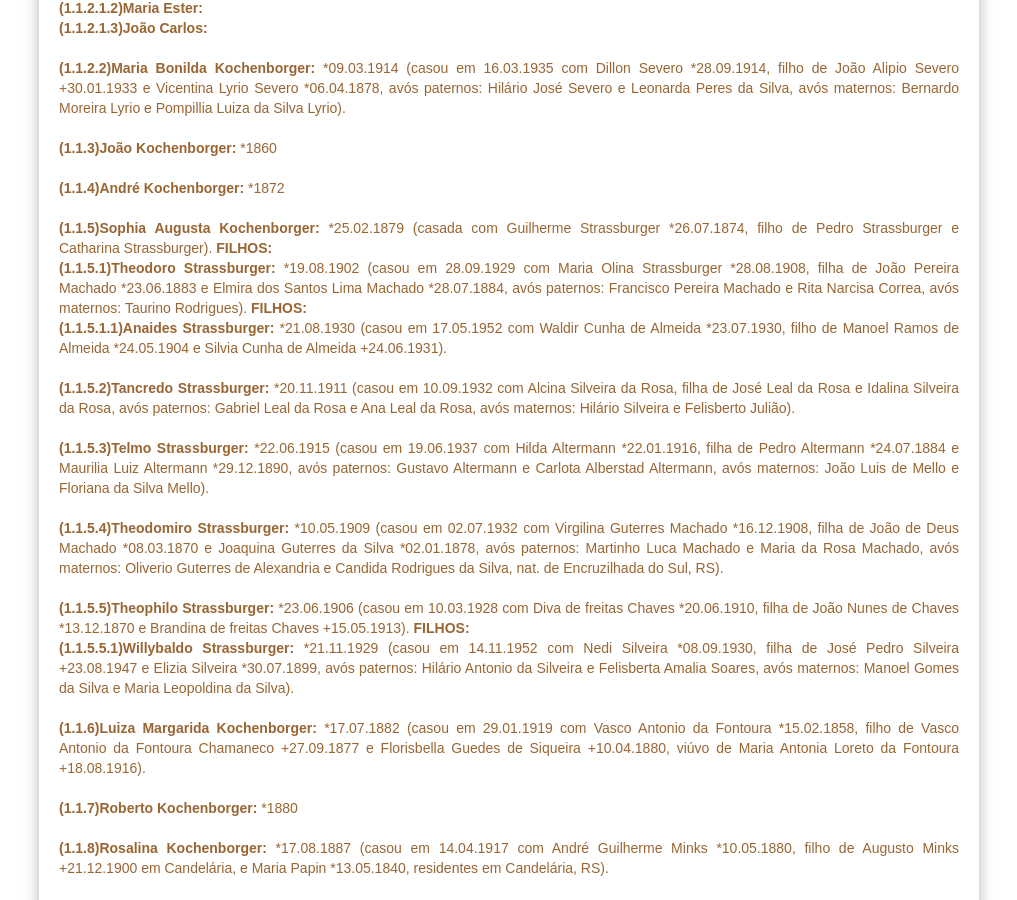
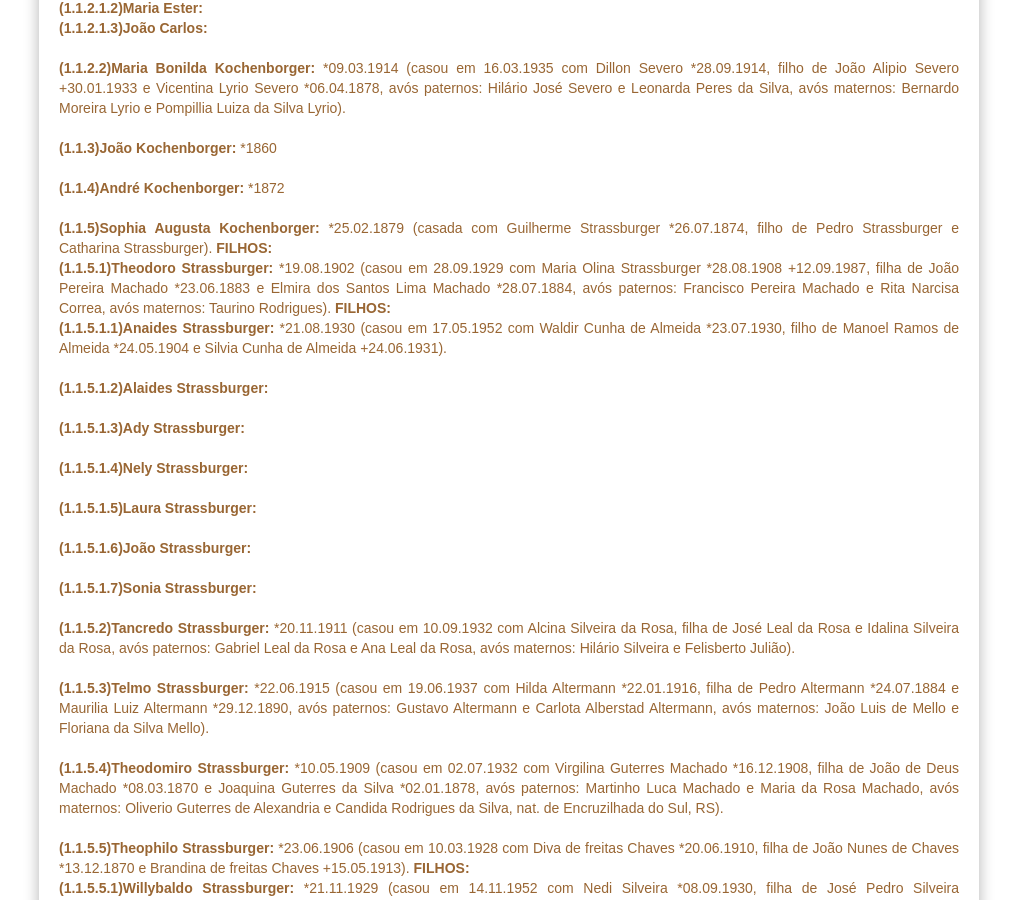
Before and after one commit to claudiovargas1955/claudiovargas1955.github.io, a Jekyll site: the page built from _pages/familia-kochenborger.html, in a window 1280 px wide and 900 px high, scrolled down 2255 px. Shown: the whole window, without its empty margins (131-1148 px from the left). Built offline with Jekyll 4.4.1, drawn with Linux system fonts in a browser that asks for light colours; some web fonts are replaced.

Commit message:
Update familia-kochenborger.html

```diff
--- a/_pages/familia-kochenborger.html
+++ b/_pages/familia-kochenborger.html
@@ -204,13 +204,19 @@ Oliveira e Idalina Soares Leal *1850 +03.09.1934). <b>FILHOS: </b><br>
 
 <b>(1.1.5)Sophia Augusta Kochenborger: </b>*25.02.1879 (casada com Guilherme Strassburger *26.07.1874, filho de Pedro Strassburger e
 Catharina Strassburger). <b>FILHOS: </b><br>
-  <b>(1.1.5.1)Theodoro Strassburger: </b>*19.08.1902 (casou em 28.09.1929 com Maria Olina Strassburger *28.08.1908, filha de João
-  Pereira Machado *23.06.1883 e Elmira dos Santos Lima Machado *28.07.1884, avós paternos: Francisco Pereira Machado e Rita Narcisa
+  <b>(1.1.5.1)Theodoro Strassburger: </b>*19.08.1902 (casou em 28.09.1929 com Maria Olina Strassburger *28.08.1908 +12.09.1987, filha de
+  João Pereira Machado *23.06.1883 e Elmira dos Santos Lima Machado *28.07.1884, avós paternos: Francisco Pereira Machado e Rita Narcisa
   Correa, avós maternos: Taurino Rodrigues). <b>FILHOS: </b><br>
     <b>(1.1.5.1.1)Anaides Strassburger: </b>*21.08.1930 (casou em 17.05.1952 com Waldir Cunha de Almeida *23.07.1930, filho de Manoel
     Ramos de Almeida *24.05.1904 e Silvia Cunha de Almeida +24.06.1931). <br><br>
+    <b>(1.1.5.1.2)Alaides Strassburger: </b><br><br>
+    <b>(1.1.5.1.3)Ady Strassburger: </b><br><br>
+    <b>(1.1.5.1.4)Nely Strassburger: </b><br><br>
+    <b>(1.1.5.1.5)Laura Strassburger: </b><br><br>
+    <b>(1.1.5.1.6)João Strassburger: </b><br><br>
+    <b>(1.1.5.1.7)Sonia Strassburger: </b><br><br>
 
-    <b>(1.1.5.2)Tancredo Strassburger: </b>*20.11.1911 (casou em 10.09.1932 com Alcina Silveira da Rosa, filha de José Leal da Rosa e
+  <b>(1.1.5.2)Tancredo Strassburger: </b>*20.11.1911 (casou em 10.09.1932 com Alcina Silveira da Rosa, filha de José Leal da Rosa e
     Idalina Silveira da Rosa, avós paternos: Gabriel Leal da Rosa e Ana Leal da Rosa, avós maternos: Hilário Silveira e Felisberto
     Julião).<br><br>
 
```
